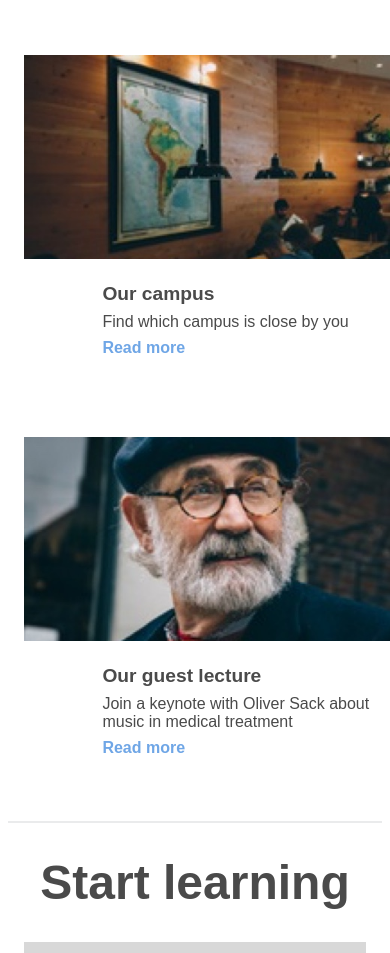
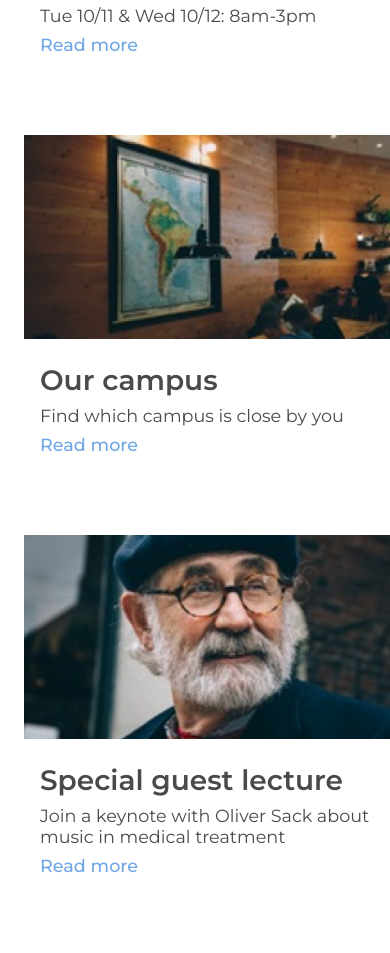
Before and after one commit to fmholder/colmar, a plain HTML site: page index.html in a window 390 px wide. Shown: the part 1044-1997 px from the top of the page. Drawn offline with Linux system fonts and the light colour scheme.

Commit message:
changed font

```diff
--- a/index.html
+++ b/index.html
@@ -4,8 +4,12 @@
   <meta charset="UTF-8">
   <meta name="viewport" content="width=device-width, initial-scale=1.0">
 
+  <link rel="preconnect" href="https://fonts.googleapis.com">
+  <link rel="preconnect" href="https://fonts.gstatic.com" crossorigin>
+  <link href="https://fonts.googleapis.com/css2?family=Montserrat:ital,wght@0,100..900;1,100..900&display=swap" rel="stylesheet">
   <link rel="stylesheet" href="./resources/css/styles.css">
   <link rel="stylesheet" type="text/css" href="https://maxcdn.bootstrapcdn.com/font-awesome/4.7.0/css/font-awesome.css">
+
 
   <link rel="shortcut icon" href="./resources/icon.ico" type="image/x-icon">
   <title>Colmar Academy</title>
@@ -37,7 +41,7 @@
   <div class="sixty_percent_box container">
     <img class="large_picture" src="resources/images/banner.jpg">
   </div>
-  <div class="left-align container">
+  <div class="forty_percent_box left-align container">
     <div class="button_text_box container">
       <h1 class="under_pic text">Learn something new everyday</h1>
       <h3 class="under_pic text">Lorem ipsum dolor sit amet consectetur adipisicing elit.</h3>
@@ -58,7 +62,7 @@
     <div class="article container horiz">
       <img class="big_screen" src="resources/images/information-orientation.jpg"/>
       <img class="small_screen" src="resources/images/information-orientation-mobile.jpg"/>
-      <div class="">
+      <div class="art_info">
         <h4 class="text">Orientation date</h4>
         <h5 class="text">Tue 10/11 & Wed 10/12: 8am-3pm</h5>
         <a href="#ReadMore" class="text">Read more</a>
@@ -67,7 +71,7 @@
     <div class="article container horiz">
       <img class="big_screen" src="resources/images/information-campus.jpg"/>
       <img class="small_screen" src="resources/images/information-campus-mobile.jpg"/>
-      <div class="">
+      <div class="art_info">
         <h4 class="text">Our campus</h4>
         <h5 class="text">Find which campus is close by you</h5>
         <a href="#ReadMore" class="text">Read more</a>
@@ -76,8 +80,9 @@
     <div class="article container horiz grey_background">
       <img class="big_screen" src="resources/images/information-guest-lecture.jpg"/>
       <img class="small_screen" src="resources/images/information-guest-lecture-mobile.jpg"/>
-      <div class="">
-        <h4 class="text">Our guest lecture</h4>
+      <div class="art_info">
+        <h4 class="text big_screen">Our guest lecture</h4>
+        <h4 class="text small_screen">Special guest lecture</h4>
         <h5 class="text">Join a keynote with Oliver Sack about music in medical treatment</h5>
         <a href="#ReadMore" class="text">Read more</a>
       </div>
@@ -88,7 +93,7 @@
 <!-- Start Learning Section -->
 <div class="available_classes container">
   <h2>Start learning</h2>
-  <div class="six_classes container">
+  <div class="six_classes container horiz">
     <div class="class_box container">
       <img class="class_img big_screen" src="resources/images/course-software.jpg"/>
       <h4 class="text">Software engineering</h4>
--- a/resources/css/styles.css
+++ b/resources/css/styles.css
@@ -4,8 +4,9 @@
     --lightGrey-color: #eaebec;
     --background-color: #ffffff;
   }
+
 html {
-    font-family: Arial, Helvetica, sans-serif;
+    font-family: "Montserrat", sans-serif;
     font-size: 16px;
 }
 body {
@@ -23,16 +24,18 @@ body {
   padding-left: 1rem;
 }
 a {
-  color:var(--text-color);
   text-decoration: none;
+  font-size: 1.1rem;
+  font-weight: 500;
+  color: #6fa6e6;
 }
 h1 {
   font-size: 2.5rem;
   font-weight: 800;
 }
 h2 {
-  font-size: 2rem;
-  font-weight: 800;
+  font-size: 2.7rem;
+  font-weight: 750;
   padding-top: 2rem;
   margin: 0;
 }
@@ -41,12 +44,12 @@ h3 {
   font-weight: 700;
 }
 h4 {
-  font-size: 1.2rem;
+  font-size: 1.8rem;
   font-weight: 600;
 }
 h5 {
-  font-size: 1.0rem;
-  font-weight: 300;
+  font-size: 1.1rem;
+  font-weight: 400;
 }
 
 .container {
@@ -171,10 +174,6 @@ nav {
   margin: 0rem;
   padding: 1rem 0rem 1rem 1rem;
 }
-.article a {
-  color: #6fa6e6;
-  font-weight: 600;
-}
  .grey_background {
   background-color: var(--mediumGrey-color);
  }
@@ -186,21 +185,20 @@ nav {
 }
 .six_classes {
   flex-flow: row wrap;
+  row-gap: 2rem;
   column-gap: 2rem;
-  row-gap: 2rem;
   margin: 0;
   padding: 2rem 4.5rem;
+  align-items: flex-start;
 }
 .class_box {
   background-color: var(--background-color);
-  flex-grow: 1;
-  min-width: 16rem;
-  max-width: 16rem;
-  max-height: 17.5rem;
-  min-height: 17.5rem;
-  display: flex;
+  min-width: 29%;
+  max-width: 29%;
   justify-content: flex-start;
   align-items: flex-start;
+  padding-bottom: 1.5rem;
+  align-self: stretch;
 }
 .class_box img {
   width: 100%;
@@ -243,8 +241,12 @@ footer .text {
   display: flex;
 }
 h2 {
-  font-size: 3rem;
+  font-size: 2.4rem;
   padding-bottom: 1rem;
+}
+h4 {
+  font-size: 1.75rem;
+  font-weight: 600;
 }
 .horiz {
   display: flex;
@@ -253,7 +255,6 @@ h2 {
   margin: 0;
   justify-content: flex-start;
 }
-
 
 /* --Nav bar-- */
 #company_link {
@@ -281,7 +282,7 @@ nav ul{
   flex-shrink: 0;
   width: 100%;
   padding: 0;
-
+  padding-bottom: 1.5rem;
 }
 .sixty_percent_box .text {
   padding-left: 1rem;
@@ -296,18 +297,25 @@ nav ul{
   background-color: #9b9b9b;
 }
 .forty_percent_box {
-  min-width: 100%
+  min-width: 100%;
+  padding-bottom: 3rem;
 }
 
 /* --Articles-- */
 .article {
   min-width: 100%;
   padding-bottom: 4rem;
+  align-items: flex-start;
 }
 .article img {
   height: 12.75rem;
   width: auto;
 }
+.art_info {
+  padding-left: 1rem;
+  min-width: 90%;
+}
+
 .grey_background {
   background-color: var(--background-color);
 }
@@ -322,6 +330,7 @@ nav ul{
 .six_classes {
   padding: 1rem;
   row-gap: .5rem;
+  column-gap: .5rem;
 }
 
 .class_box {
@@ -330,9 +339,6 @@ nav ul{
   min-width: 300px;
   padding: 1rem 1rem 1.5rem 1rem;
   min-height: 3rem;
-}
-.class_box h4 {
-  font-size: 2rem;
 }
 
 /* --Thesis-- */
```
Also changed, not shown: resources/design/font-clip.jpg (added).
